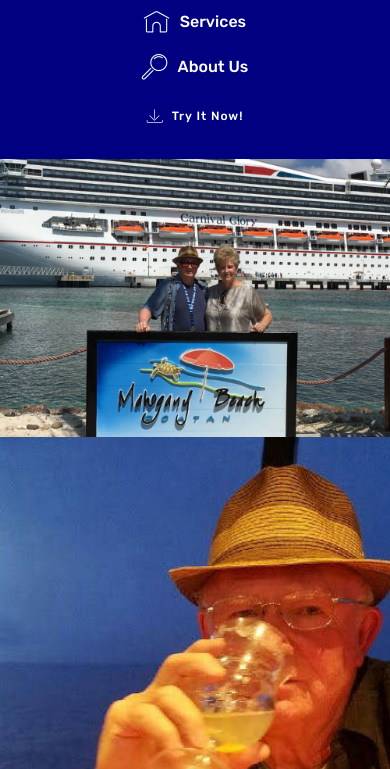
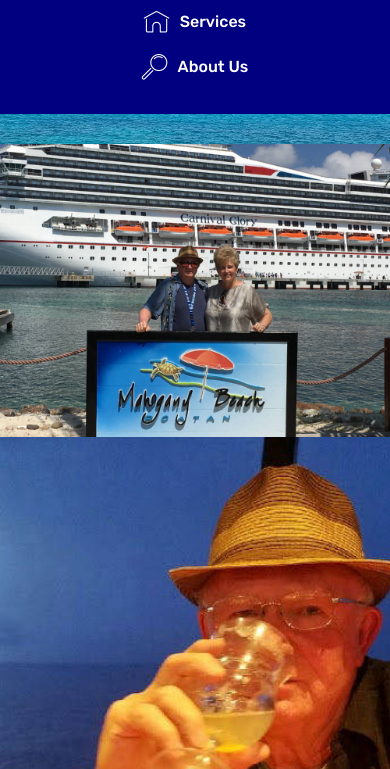
Before and after one commit to associationapps/CarnivalGlory-2017, a plain HTML site: page index.html in a window 390 px wide. Both pictures are taken after a click on the button "Toggle navigation". Shown: the part 75-844 px from the top of the page. Drawn offline with Linux system fonts and the light colour scheme; files whose address does not match are found by name.

Commit message:
create github pages

```diff
--- a/assets/mobirise/css/mbr-additional.css
+++ b/assets/mobirise/css/mbr-additional.css
@@ -1642,6 +1642,10 @@
 .cid-qP5ZnV4HOn .collapsed .navbar-collapse.show .navbar-nav .nav-item {
   clear: both;
 }
+.cid-qP5ZnV4HOn .collapsed .navbar-collapse.collapsing .navbar-nav .nav-item:last-child,
+.cid-qP5ZnV4HOn .collapsed .navbar-collapse.show .navbar-nav .nav-item:last-child {
+  margin-bottom: 1rem;
+}
 .cid-qP5ZnV4HOn .collapsed .navbar-collapse.collapsing .navbar-buttons,
 .cid-qP5ZnV4HOn .collapsed .navbar-collapse.show .navbar-buttons {
   text-align: center;
@@ -1736,6 +1740,10 @@
   .cid-qP5ZnV4HOn .navbar-collapse.show .navbar-nav .nav-item {
     clear: both;
   }
+  .cid-qP5ZnV4HOn .navbar-collapse.collapsing .navbar-nav .nav-item:last-child,
+  .cid-qP5ZnV4HOn .navbar-collapse.show .navbar-nav .nav-item:last-child {
+    margin-bottom: 1rem;
+  }
   .cid-qP5ZnV4HOn .navbar-collapse.collapsing .navbar-buttons,
   .cid-qP5ZnV4HOn .navbar-collapse.show .navbar-buttons {
     text-align: center;
--- a/index.html
+++ b/index.html
@@ -27,7 +27,7 @@
 
 
 
-    <nav class="navbar navbar-expand beta-menu navbar-dropdown align-items-center navbar-fixed-top collapsed">
+    <nav class="navbar navbar-expand beta-menu navbar-dropdown align-items-center navbar-fixed-top collapsed bg-color transparent">
         <button class="navbar-toggler navbar-toggler-right" type="button" data-toggle="collapse" data-target="#navbarSupportedContent" aria-controls="navbarSupportedContent" aria-expanded="false" aria-label="Toggle navigation">
             <div class="hamburger">
                 <span></span>
@@ -47,7 +47,7 @@
             </div>
         </div>
         <div class="collapse navbar-collapse" id="navbarSupportedContent">
-            <ul class="navbar-nav nav-dropdown" data-app-modern-menu="true">
+            <ul class="navbar-nav nav-dropdown nav-right" data-app-modern-menu="true">
                 <li class="nav-item">
                     <a class="nav-link link text-white display-4" href="https://mobirise.com">
                         <span class="mbri-home mbr-iconfont mbr-iconfont-btn"></span>
@@ -61,17 +61,12 @@
                     </a>
                 </li>
             </ul>
-            <div class="navbar-buttons mbr-section-btn">
-                <a class="btn btn-sm btn-primary display-4" href="https://mobirise.com">
-                    <span class="mbri-save mbr-iconfont mbr-iconfont-btn "></span>
-                    Try It Now!
-                </a>
-            </div>
+
         </div>
     </nav>
 </section>
 
-<section class="engine"><a href="https://mobirise.ws">Mobirise</a></section><section class="cid-qP67nIbw7s" id="image3-5">
+<section class="engine"><a href="https://mobirise.ws/k">develop own website</a></section><section class="cid-qP67nIbw7s" id="image3-5">
 
 
 
```
Also changed, not shown: 1 other file.
